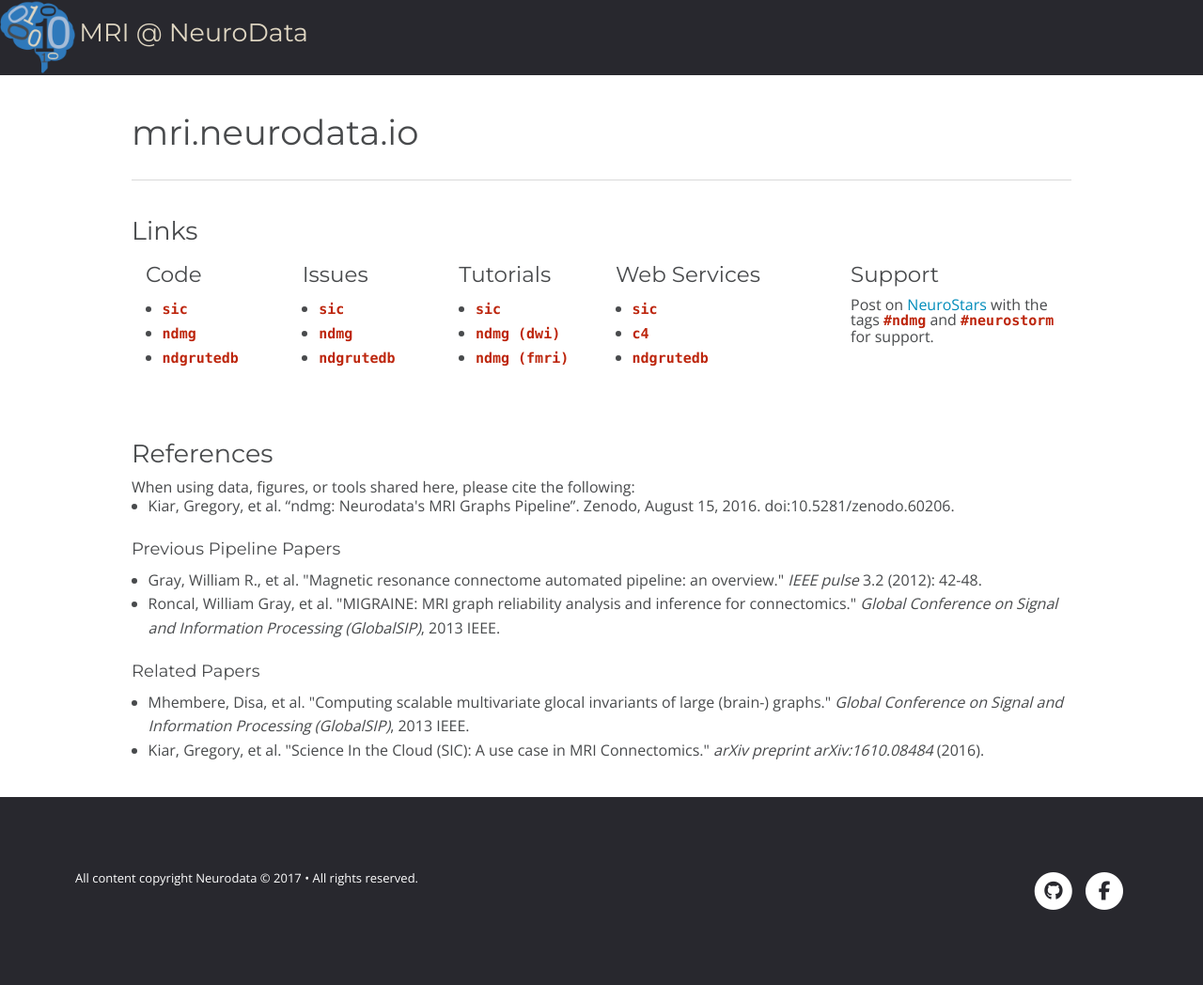
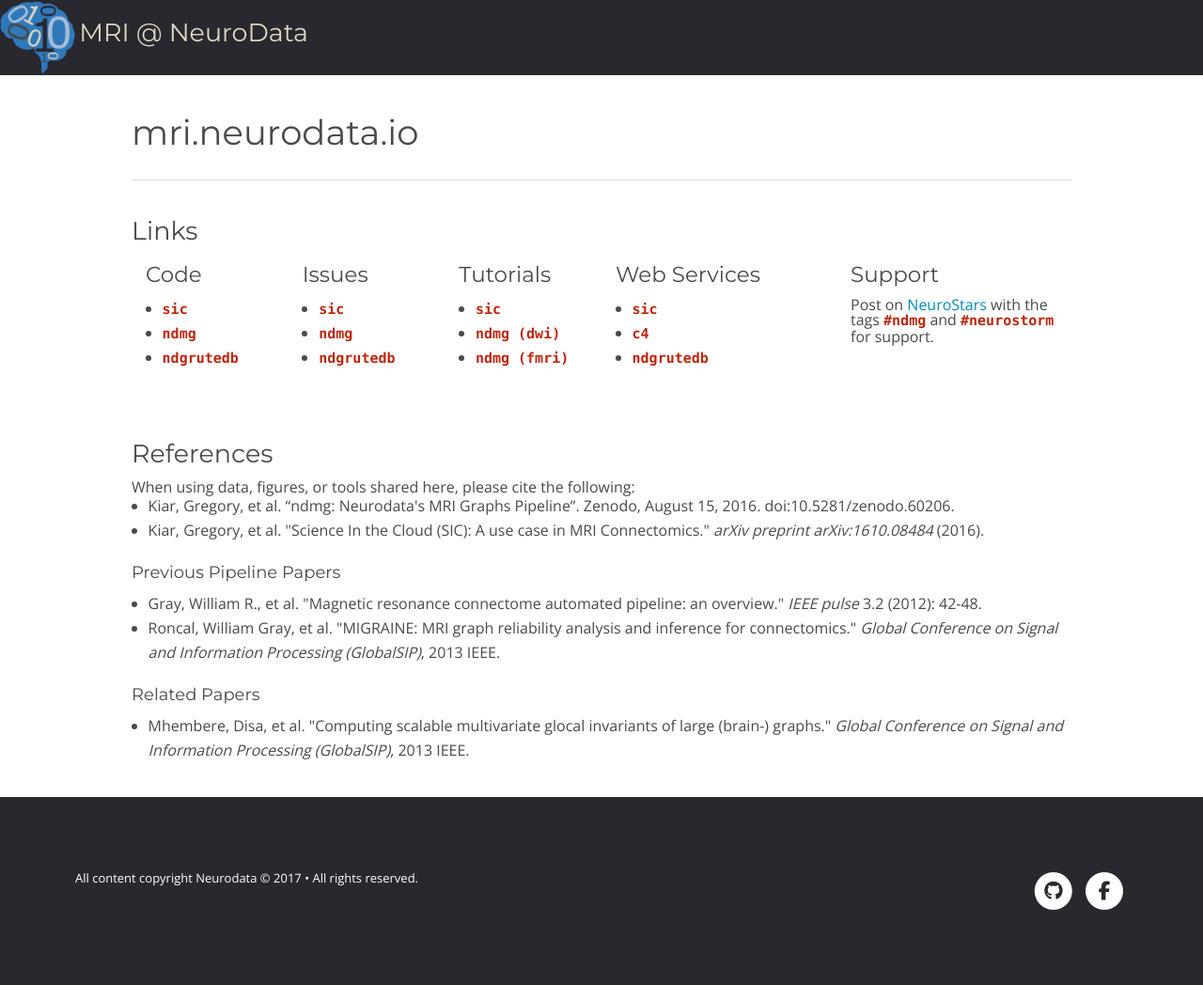
Before and after one commit to neurodata/mri.neurodata.io, a Jekyll site: the page built from index.html, in a window 1280 px wide. Shown: the whole page at 94% size. Built offline with Jekyll 4.4.1, drawn with Linux system fonts in a browser that asks for light colours; nearby versions of some CDN libraries; the list of posts is cut into pages by our own code; comment, search, counter and statistics services are not loaded; some of the changed lines change nothing that is shown.

Commit message:
updated site

```diff
--- a/index.html
+++ b/index.html
@@ -65,6 +65,7 @@ tags: [mri]
 When using data, figures, or tools shared here, please cite the following:
 <ul>
 	<li>Kiar, Gregory, et al. “ndmg: Neurodata's MRI Graphs Pipeline”. Zenodo, August 15, 2016. doi:10.5281/zenodo.60206.</li>
+	<li>Kiar, Gregory, et al. "Science In the Cloud (SIC): A use case in MRI Connectomics." <em>arXiv preprint arXiv:1610.08484</em> (2016).</li>
 </ul>
 <h5> Previous Pipeline Papers </h5>
 <ul>
@@ -74,7 +75,6 @@ When using data, figures, or tools shared here, please cite the following:
 <h5> Related Papers </h5>
 <ul>
 	<li>Mhembere, Disa, et al. "Computing scalable multivariate glocal invariants of large (brain-) graphs." <em>Global Conference on Signal and Information Processing (GlobalSIP)</em>, 2013 IEEE.</li>
-	<li>Kiar, Gregory, et al. "Science In the Cloud (SIC): A use case in MRI Connectomics." <em>arXiv preprint arXiv:1610.08484</em> (2016).</li>
 </ul>
 </div>
 <!-- References stop -->
```
Also changed, not shown: 3 other files.
